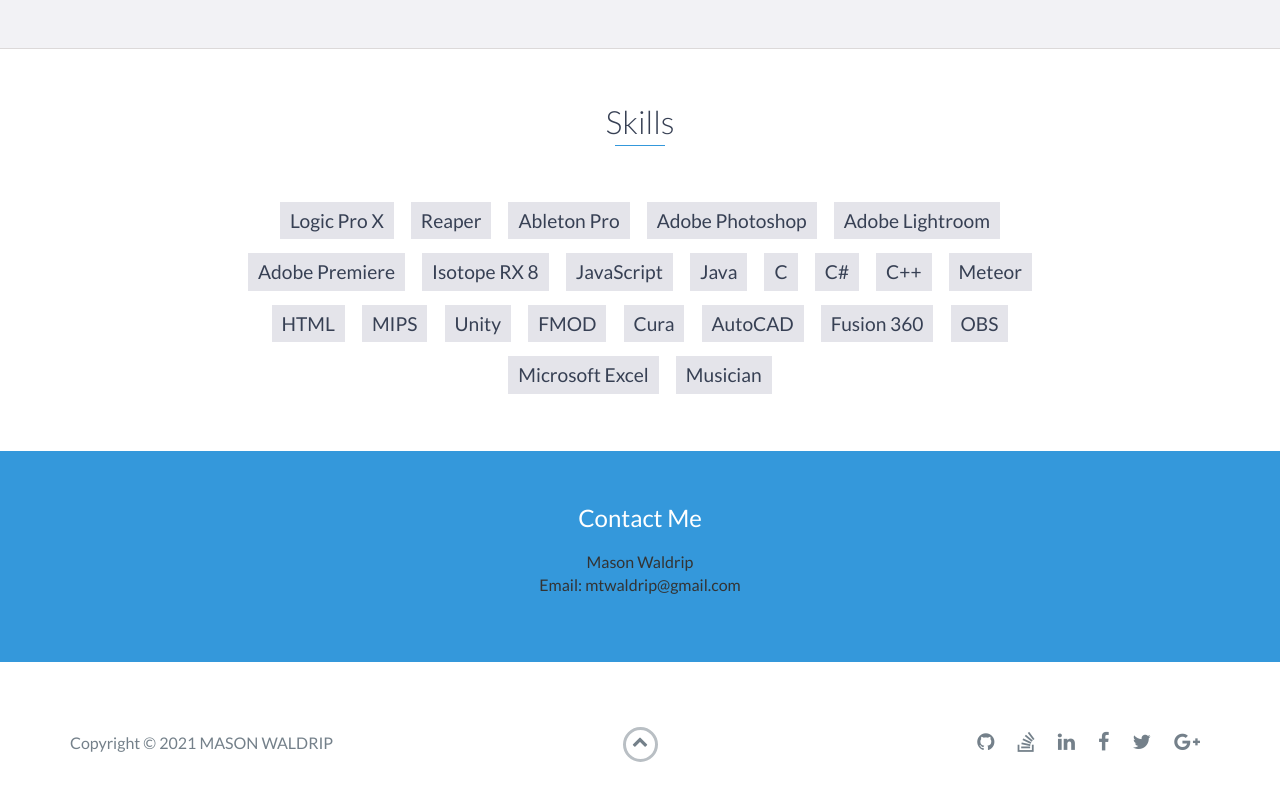
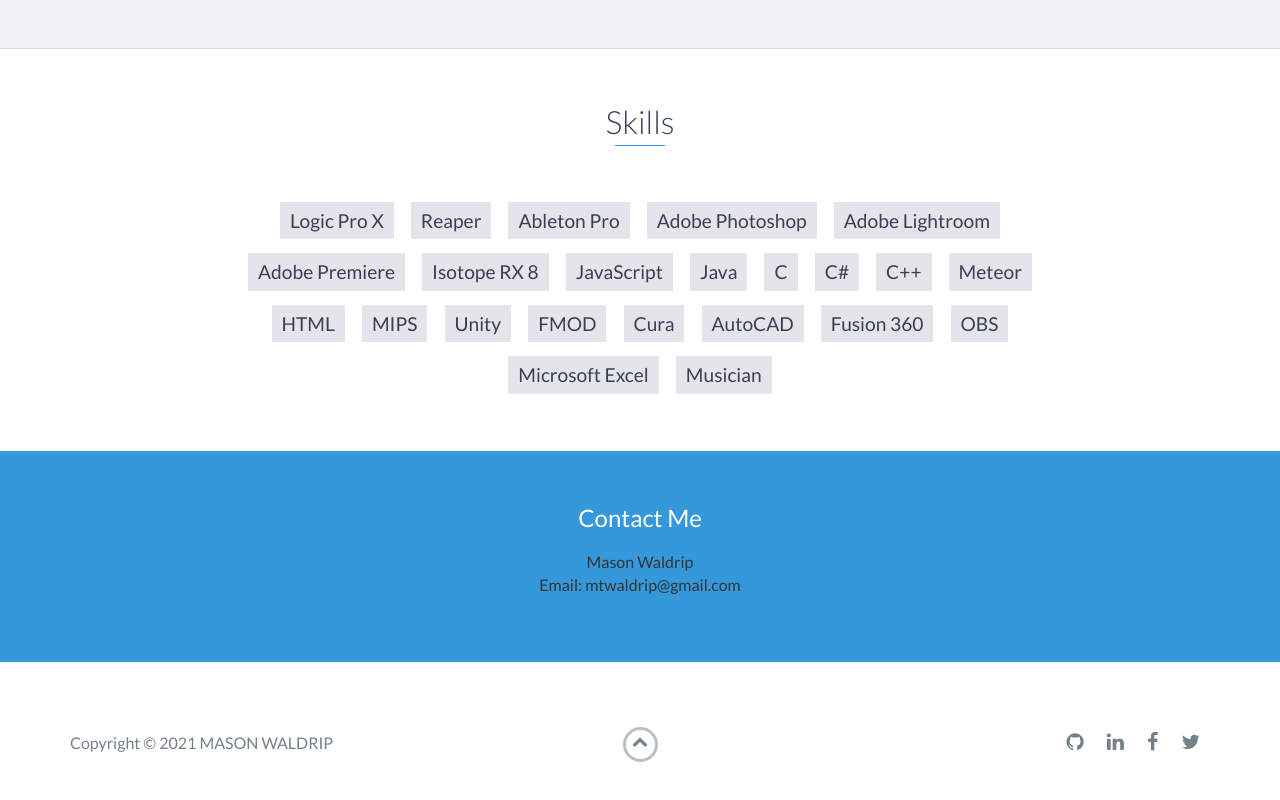
Before and after one commit to MaseWaldrip/MaseWaldrip.github.io, a website: page index.html in a window 1280 px wide. Shown: the part 3769-4569 px from the top of the page. Drawn offline with nearby package versions, Linux system fonts and the light colour scheme.

Commit message:
Finally Workable

```diff
--- a/index.html
+++ b/index.html
@@ -266,23 +266,18 @@
                 <div class="col-sm-5 social">
                     <ul>
                         <li>
-                            <a href="https://github.com/" target="_blank"><i class="fa fa-github" aria-hidden="true"></i></a>
+                            <a href="https://github.com/MaseWaldrip" target="_blank"><i class="fa fa-github" aria-hidden="true"></i></a>
                         </li>
                         <li>
-                            <a href="https://stackoverflow.com/" target="_blank"><i class="fa fa-stack-overflow" aria-hidden="true"></i></a>
+                            <a href="https://www.linkedin.com/in/mason-waldrip-1a8b14174/" target="_blank"><i class="fa fa-linkedin" aria-hidden="true"></i></a>
                         </li>
                         <li>
-                            <a href="https://linkedin.com/" target="_blank"><i class="fa fa-linkedin" aria-hidden="true"></i></a>
+                            <a href="https://www.facebook.com/mason.waldrip.3" target="_blank"><i class="fa fa-facebook" aria-hidden="true"></i></a>
                         </li>
                         <li>
-                            <a href="https://www.facebook.com/" target="_blank"><i class="fa fa-facebook" aria-hidden="true"></i></a>
+                            <a href="https://twitter.com/Drippiiii" target="_blank"><i class="fa fa-twitter" aria-hidden="true"></i></a>
                         </li>
-                        <li>
-                            <a href="https://twitter.com/" target="_blank"><i class="fa fa-twitter" aria-hidden="true"></i></a>
-                        </li>
-                        <li>
-                            <a href="https://plus.google.com/" target="_blank"><i class="fa fa-google-plus" aria-hidden="true"></i></a>
-                        </li>
+
                     </ul>
                 </div>
             </div>
```
